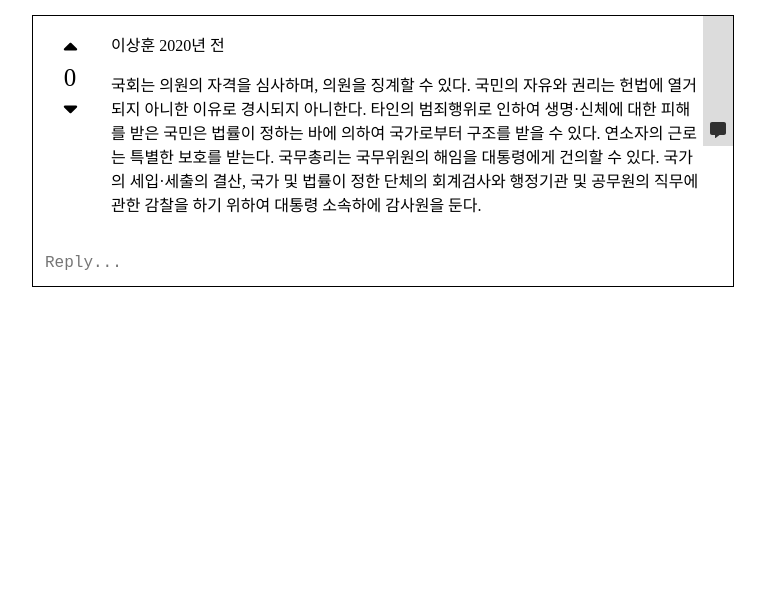
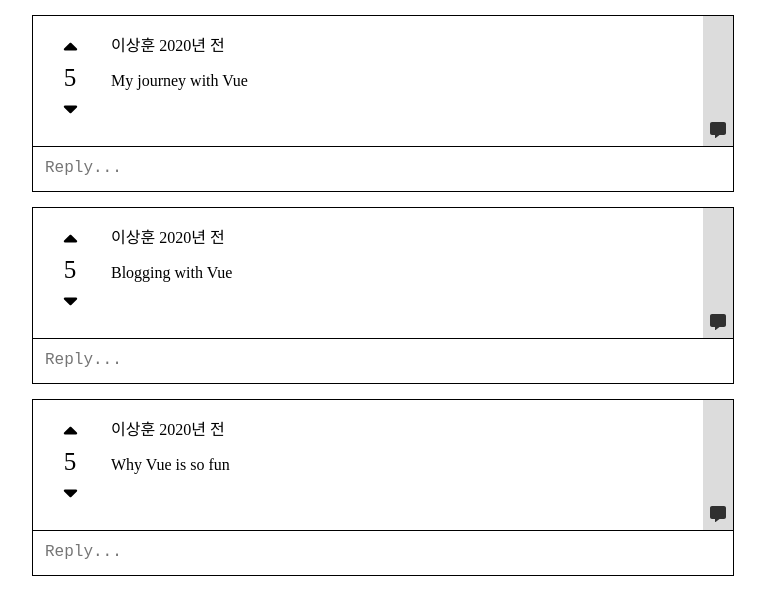
Before and after one commit to litriggy/Ideagree, a Vue app: page / in a window 1280 px wide. Shown: the top 614 px of the page, without its empty margins (257-1022 px from the left). Built offline with nearby package versions, Linux system fonts and the light colour scheme.

Commit message:
Dynamically adding stuffs

```diff
--- a/src/App.vue
+++ b/src/App.vue
@@ -1,18 +1,32 @@
 <template>
   <div id="app">
-    <PostContainer author="이상훈" date="2020년 전" msg="국회는 의원의 자격을 심사하며, 의원을 징계할 수 있다. 국민의 자유와 권리는 헌법에 열거되지 아니한 이유로 경시되지 아니한다. 타인의 범죄행위로 인하여 생명·신체에 대한 피해를 받은 국민은 법률이 정하는 바에 의하여 국가로부터 구조를 받을 수 있다.
-
-연소자의 근로는 특별한 보호를 받는다. 국무총리는 국무위원의 해임을 대통령에게 건의할 수 있다. 국가의 세입·세출의 결산, 국가 및 법률이 정한 단체의 회계검사와 행정기관 및 공무원의 직무에 관한 감찰을 하기 위하여 대통령 소속하에 감사원을 둔다."/>
+    <PostContainer
+    v-for="post in posts"
+    v-bind:key="post.id"
+    v-bind:author="post.author"
+    v-bind:like="post.likes"
+    date="2020년 전"
+    v-bind:msg="post.title" />
   </div>
 </template>
 
 <script>
 import PostContainer from './components/PostContainer.vue'
 
+
 export default {
   name: 'App',
   components: {
     PostContainer
+  },
+  data: function() {
+    return{
+    posts: [
+      { id: 1, title: 'My journey with Vue', author:'이상훈', likes:5 },
+      { id: 2, title: 'Blogging with Vue', author:'이상훈', likes:5  },
+      { id: 3, title: 'Why Vue is so fun', author:'이상훈', likes:5  }
+    ]
+  }
   }
 }
 </script>
--- a/src/components/PostContainer.vue
+++ b/src/components/PostContainer.vue
@@ -4,7 +4,7 @@
     <div class="container">
         <div class="vote-container">
             <ifas class="vote-icon" icon="sort-up"/>
-            <span id="vote">0</span>
+            <span id="vote">{{like}}</span>
             <ifas class="vote-icon" icon="sort-down" />
         </div>
         <div class="content">
@@ -64,7 +64,7 @@
 </template>
 
 <script>
-import mixinAutoResize from "../mixin/AutoResize.js";
+import mixinAutoResize from "../mixins/AutoResize.js";
 export default {
 
   name: 'PostContainer',
@@ -72,14 +72,17 @@ export default {
   props: {
     author: String,
     msg: String,
-    date: String
+    date: String,
+    like: Number,
+
+
   }
 
 }
 
 </script>
 <style scoped>
-.container{
+    .container{
 
         display:flex;
         border-style: solid;
@@ -102,10 +105,14 @@ export default {
     .content{
         display:inline;
         padding-left: 4px;
-        padding-right: 4px;
-        width: 588px;
+        padding-right: 12px;
+        width: 580px;
         padding-bottom: 10px;
         vertical-align: top;
+
+  overflow: hidden;
+  text-overflow: ellipsis;
+
     }
     .vote-container .vote-icon:hover{
         cursor: pointer;
@@ -136,6 +143,7 @@ export default {
     }
 
     .reply{
+        border-top: 1px solid black;
         width: 700px;
         padding: 10px;
     }
@@ -143,6 +151,7 @@ export default {
         border: none;
         resize: none;
         outline: none;
+        overflow:hidden;
         width: 676px;
         height: 16px;
         font-size: 16px;
--- a/src/mixin/AutoResize.js
+++ b/src/mixins/AutoResize.js
@@ -3,6 +3,9 @@ export default {
       mixin_autoResize_resize(event) {
         event.target.style.height = "auto";
         event.target.style.height = `${event.target.scrollHeight}px`;
+        if(event.target.value == ''){
+          event.target.style.height = `16px`;
+        }
       }
     },
     mounted() {
```
